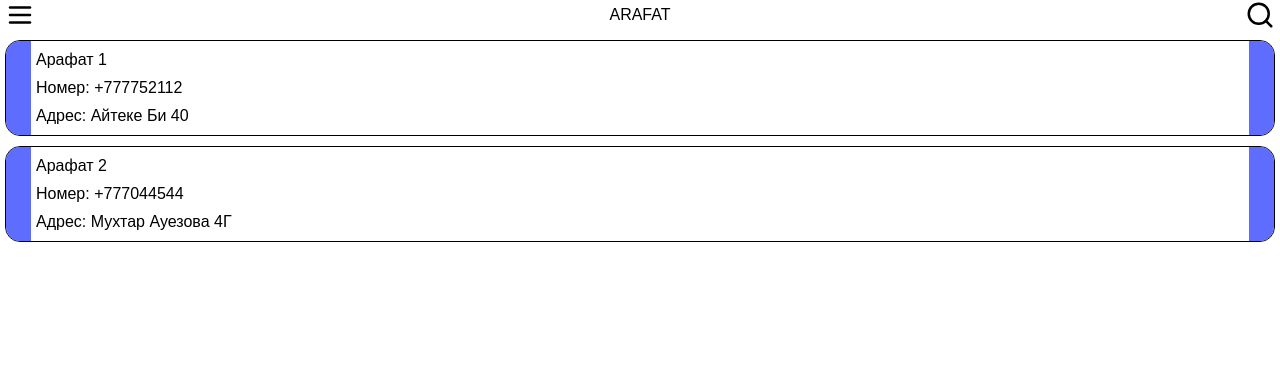
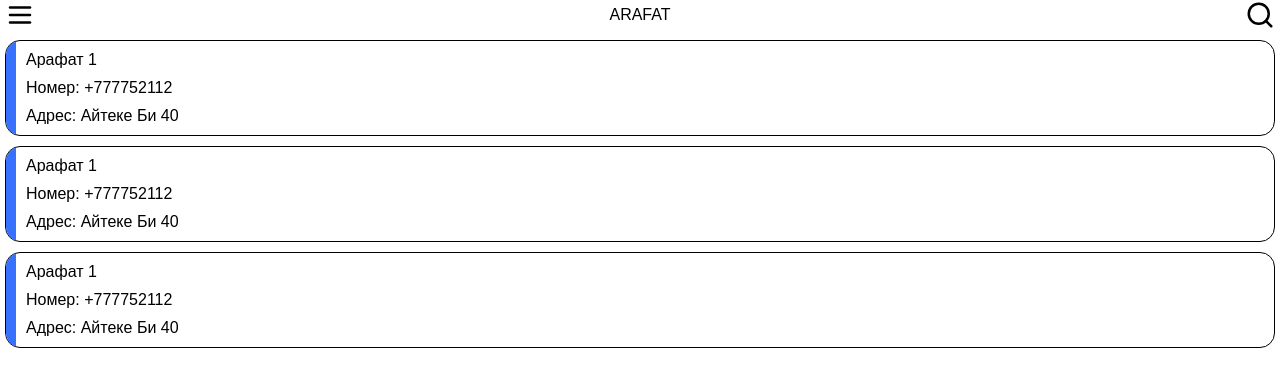
Before and after one commit to benzogang666/neiz, a React (Vite) app: page /contacts in a window 1280 px wide. Shown: the top 386 px of the page. Built offline with nearby package versions, Linux system fonts and the light colour scheme.

Commit message:
first commit

```diff
--- a/src/pages/contacts/Contacts.css
+++ b/src/pages/contacts/Contacts.css
@@ -4,31 +4,21 @@
 }
 
 .contact {
-  padding: 10px 30px;
   display: grid;
   gap: 10px;
+  grid-auto-columns: 10px auto;
+  grid-auto-flow: column;
   border: 1px solid #000;
   border-radius: 15px;
   overflow: hidden;
-  position: relative;
 }
 
-.contact::before {
-  content: "";
-  width: 2%;
-  height: 100%;
-  background: #5f6dff;
-  position: absolute;
-  top: 0;
-  left: 0;
+.contact-status {
+  background: #3971ff;
 }
 
-.contact::after {
-  content: "";
-  width: 2%;
-  height: 100%;
-  background: #5f6dff;
-  position: absolute;
-  top: 0;
-  right: 0;
+.contact-data {
+  padding: 10px 0;
+  display: grid;
+  gap: 10px;
 }
--- a/src/pages/contacts/Contacts.jsx
+++ b/src/pages/contacts/Contacts.jsx
@@ -5,14 +5,28 @@ const Contacts = () => {
     <>
       <div className="contacts">
         <div className="contact">
-          <div className="contact-branch">Арафат 1</div>
-          <div className="contact-phone">Номер: +777752112</div>
-          <div className="contact-adress">Адрес: Айтеке Би 40</div>
+          <div className="contact-status"></div>
+          <div className="contact-data">
+            <div className="contact-branch">Арафат 1</div>
+            <div className="contact-phone">Номер: +777752112</div>
+            <div className="contact-adress">Адрес: Айтеке Би 40</div>
+          </div>
         </div>
         <div className="contact">
-          <div className="contact-branch">Арафат 2</div>
-          <div className="contact-phone">Номер: +777044544</div>
-          <div className="contact-adress">Адрес: Мухтар Ауезова 4Г</div>
+          <div className="contact-status"></div>
+          <div className="contact-data">
+            <div className="contact-branch">Арафат 1</div>
+            <div className="contact-phone">Номер: +777752112</div>
+            <div className="contact-adress">Адрес: Айтеке Би 40</div>
+          </div>
+        </div>
+        <div className="contact">
+          <div className="contact-status"></div>
+          <div className="contact-data">
+            <div className="contact-branch">Арафат 1</div>
+            <div className="contact-phone">Номер: +777752112</div>
+            <div className="contact-adress">Адрес: Айтеке Би 40</div>
+          </div>
         </div>
       </div>
     </>
```
